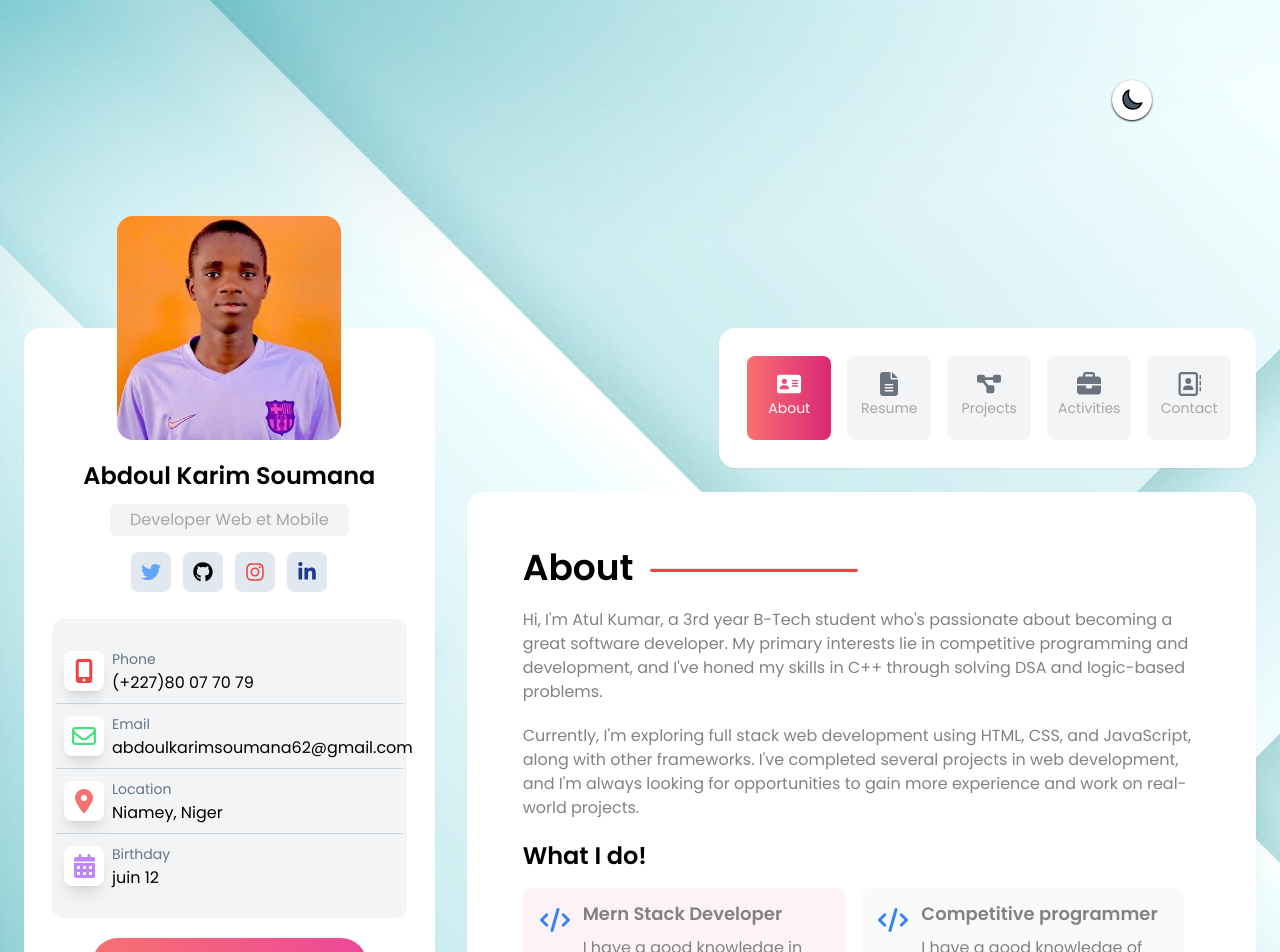
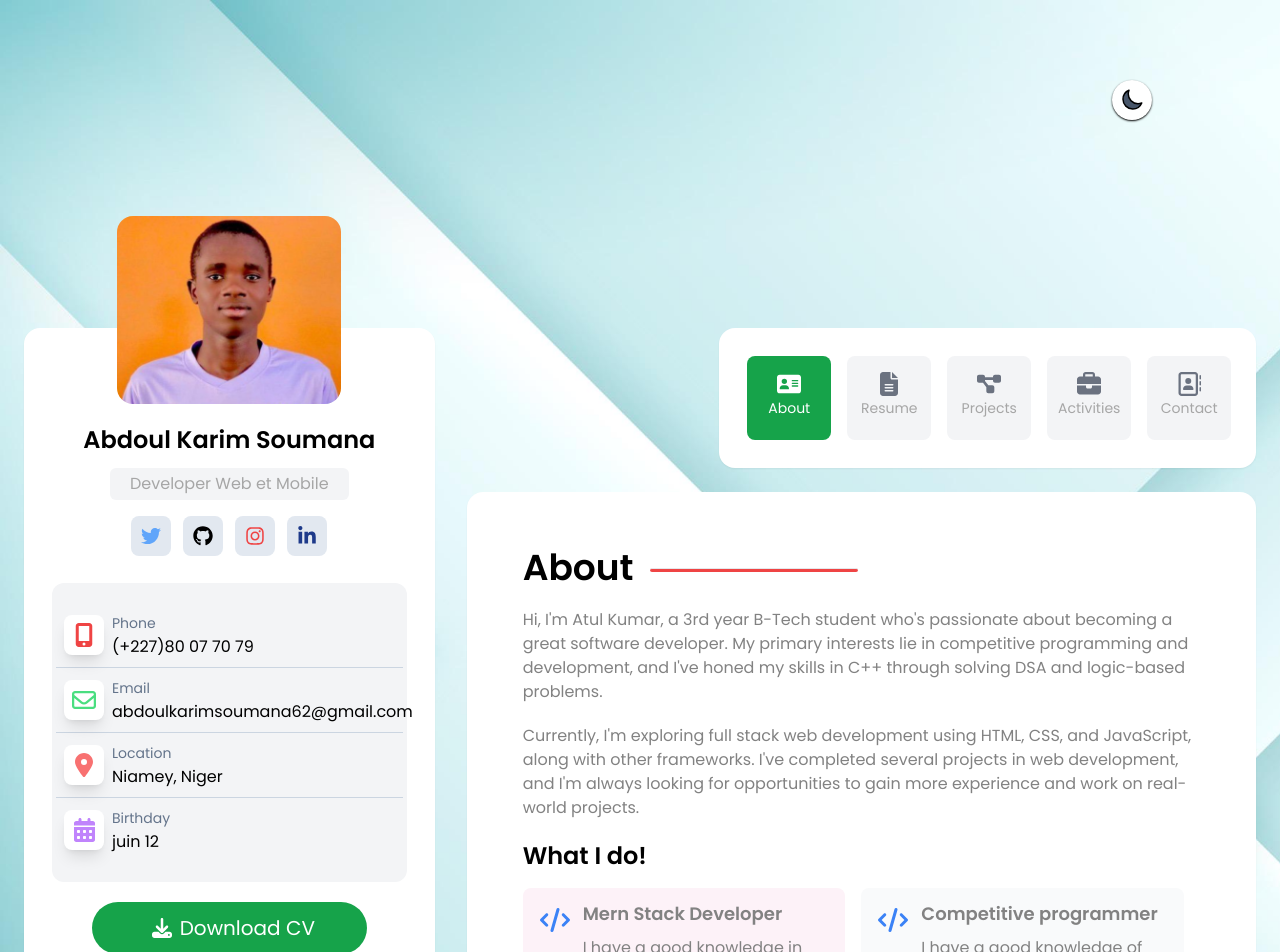
Before and after one commit to abdoulkarim22/Portfolio, a React (Create React App) app: page / in a window 1280 px wide. Shown: the top 952 px of the page. Built offline with nearby package versions, Linux system fonts and the light colour scheme.

Commit message:
add color

```diff
--- a/src/components/Header.jsx
+++ b/src/components/Header.jsx
@@ -52,7 +52,7 @@ function Header() {
     <div class="mx-11   mb-2 md:mb-16 lg:mx-32  flex justify-end space-x-3 ">
       {/* <!-- for dark mode button  --> */}
       <div
-        class="w-10 h-10 bg-white dark:bg-gray-900 hover:bg-red-500 dark:hover:bg-red-500 shadow-sm shadow-black rounded-full cursor-pointer "
+        class="w-10 h-10 bg-white bg-green-600 hover:bg-red-500 dark:hover:bg-red-500 shadow-sm shadow-black rounded-full cursor-pointer "
         onClick={toggleDarkMode}
       >
         {!isDarkMode && (
--- a/src/components/Info.jsx
+++ b/src/components/Info.jsx
@@ -1,5 +1,5 @@
 import React from "react";
-import image from "../assets/Profile.jpg";
+import image from "../assets/Design sans titre (11).png";
 import Socialicon from "./Socialicon";
 import Address from "./Address";
 
@@ -13,7 +13,7 @@ function Info() {
         <div className="py-10 xl:py-4 rounded-2xl px-7 mb-5  text-center  justify-center  shadow-sm dark:text-white bg-white dark:bg-black  p-5">
           {/*I want to make this sticky like after scroll it stick till all below end */}
           <img
-            className="xl:-mt-32 h-56 w-56 mb-5 rounded-2xl mx-auto "
+            className="xl:-mt-32 h-50 w-56 mb-5 rounded-2xl mx-auto "
             src={image}
             alt=""
           />
@@ -28,7 +28,7 @@ function Info() {
           {/* spacce for address and info  */}
           <Address />
           {/* download cv button  */}
-          <a href="https://docs.google.com/document/d/1nzobWt6yBu3bWq1Aqj-dhbQPAhAF4t6Ys32QhT1tXQw/edit?usp=sharing" className=" bg-gradient-to-r from-red-400  to-pink-500 py-3 px-10 my-4 text-xl text-white rounded-full  flex mx-10">
+          <a href="https://docs.google.com/document/d/1nzobWt6yBu3bWq1Aqj-dhbQPAhAF4t6Ys32QhT1tXQw/edit?usp=sharing" className=" bg-green-600 from-red-400  to-pink-500 py-3 px-10 my-4 text-xl text-white rounded-full  flex mx-10">
 
             <div className="flex mx-auto">
             <span className="">
--- a/src/components/Navbutton.jsx
+++ b/src/components/Navbutton.jsx
@@ -6,8 +6,8 @@ function Navbutton(props) {
     <section onClick={props.onClick}>
       <li
         className={
-          "toggle-button  bg-gray-100 dark:bg-slate-800 hover:bg-gradient-to-r from-red-400  to-pink-600 rounded-lg text-center h-[84px] w-[84px]  hover:text-white  group flex justify-center  " +
-          (props.isClicked ? "bg-gradient-to-r from-red-400  to-pink-600 text-white" : "")
+          "toggle-button  bg-gray-100 dark:bg-slate-800 hover:bg-green-400 from-red-400  to-pink-600 rounded-lg text-center h-[84px] w-[84px]  hover:text-white  group flex justify-center  " +
+          (props.isClicked ? "bg-green-600  to-pink-600 text-white" : "")
         }
       >
         <Link to={props.route}>
```
Also changed, not shown: src/assets/Design sans titre (11).png (added), src/assets/Profile.jpg (deleted).
